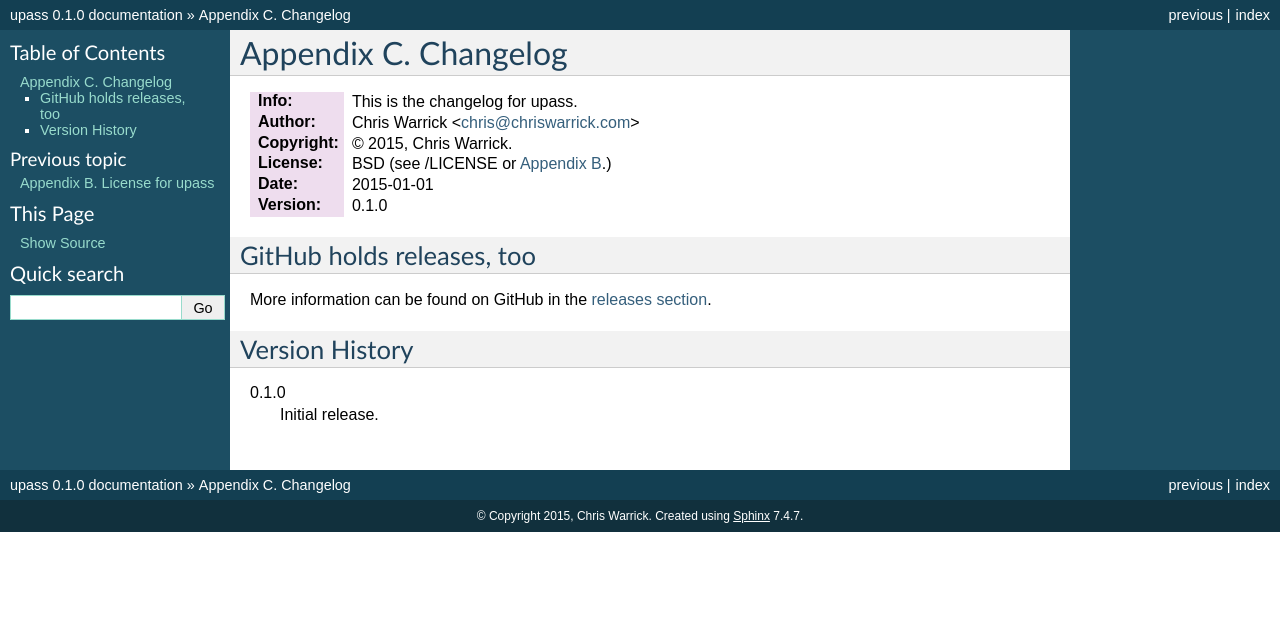
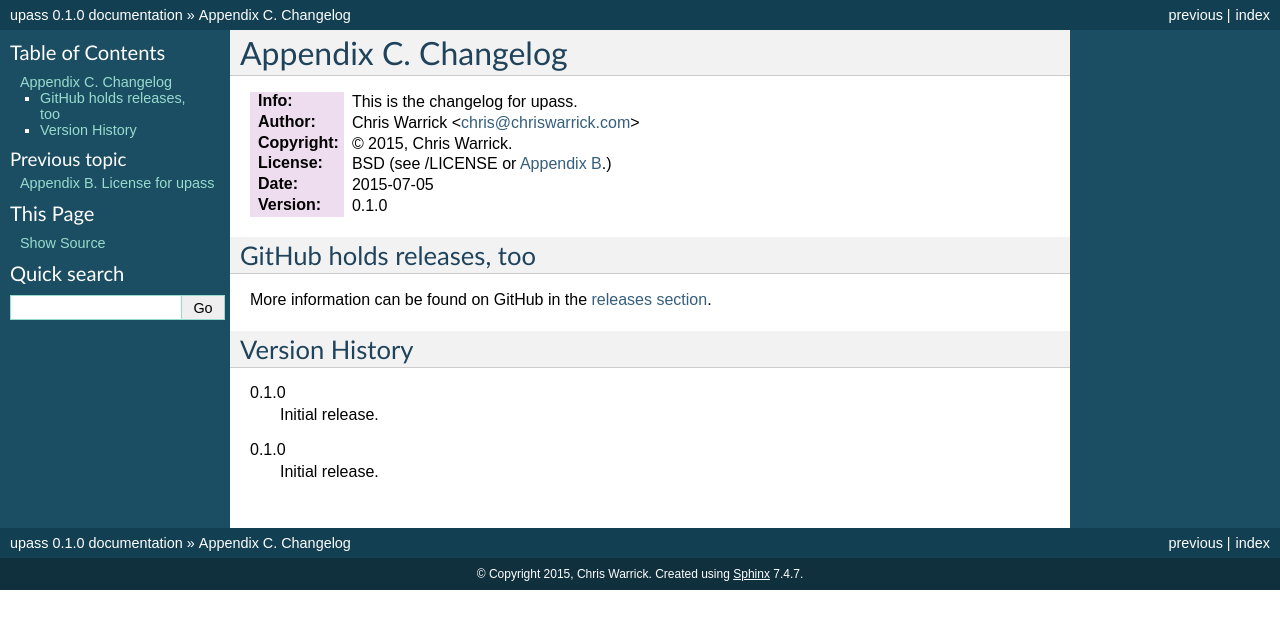
Before and after one commit to Kwpolska/upass, a Sphinx documentation site: the page built from docs/CHANGELOG.rst, in a window 1280 px wide. Shown: the top 629 px of the page. Built offline with Sphinx 7.4.7, drawn with Linux system fonts in a browser that asks for light colours.

Commit message:
v0.1.0: initial release
Signed-off-by: Chris Warrick <kwpolska@gmail.com>

```diff
--- a/CHANGELOG.rst
+++ b/CHANGELOG.rst
@@ -5,7 +5,7 @@ Appendix C. Changelog
 :Author: Chris Warrick <chris@chriswarrick.com>
 :Copyright: © 2015, Chris Warrick.
 :License: BSD (see /LICENSE or :doc:`Appendix B <LICENSE>`.)
-:Date: 2015-01-01
+:Date: 2015-07-05
 :Version: 0.1.0
 
 .. index:: CHANGELOG
@@ -21,3 +21,6 @@ Version History
 
 0.1.0
     Initial release.
+
+0.1.0
+    Initial release.
--- a/CONTRIBUTING.rst
+++ b/CONTRIBUTING.rst
@@ -3,9 +3,9 @@ Appendix A. Contribution rules
 ==============================
 :Info: Those are the contribution rules for upass.
 :Author: Chris Warrick <chris@chriswarrick.com>
-:Copyright: © 2014-2015, Chris Warrick.
+:Copyright: © 2015, Chris Warrick.
 :License: BSD (see /LICENSE or :doc:`Appendix B <LICENSE>`.)
-:Date: 2015-01-01
+:Date: 2015-07-05
 :Version: 0.1.0
 
 .. index:: contributing
--- a/docs/CHANGELOG.rst
+++ b/docs/CHANGELOG.rst
@@ -5,7 +5,7 @@ Appendix C. Changelog
 :Author: Chris Warrick <chris@chriswarrick.com>
 :Copyright: © 2015, Chris Warrick.
 :License: BSD (see /LICENSE or :doc:`Appendix B <LICENSE>`.)
-:Date: 2015-01-01
+:Date: 2015-07-05
 :Version: 0.1.0
 
 .. index:: CHANGELOG
@@ -21,3 +21,6 @@ Version History
 
 0.1.0
     Initial release.
+
+0.1.0
+    Initial release.
--- a/docs/CONTRIBUTING.rst
+++ b/docs/CONTRIBUTING.rst
@@ -5,7 +5,7 @@ Appendix A. Contribution rules
 :Author: Chris Warrick <chris@chriswarrick.com>
 :Copyright: © 2015, Chris Warrick.
 :License: BSD (see /LICENSE or :doc:`Appendix B <LICENSE>`.)
-:Date: 2015-01-01
+:Date: 2015-07-05
 :Version: 0.1.0
 
 .. index:: contributing
--- a/docs/LICENSE.rst
+++ b/docs/LICENSE.rst
@@ -5,7 +5,7 @@ Appendix B. License for upass
 :Author: Chris Warrick <chris@chriswarrick.com>
 :Copyright: © 2015, Chris Warrick.
 :License: BSD (see /LICENSE or :doc:`Appendix B <LICENSE>`.)
-:Date: 2015-01-01
+:Date: 2015-07-05
 :Version: 0.1.0
 
 .. index:: LICENSE
```
Also changed, not shown: 2 other files.
